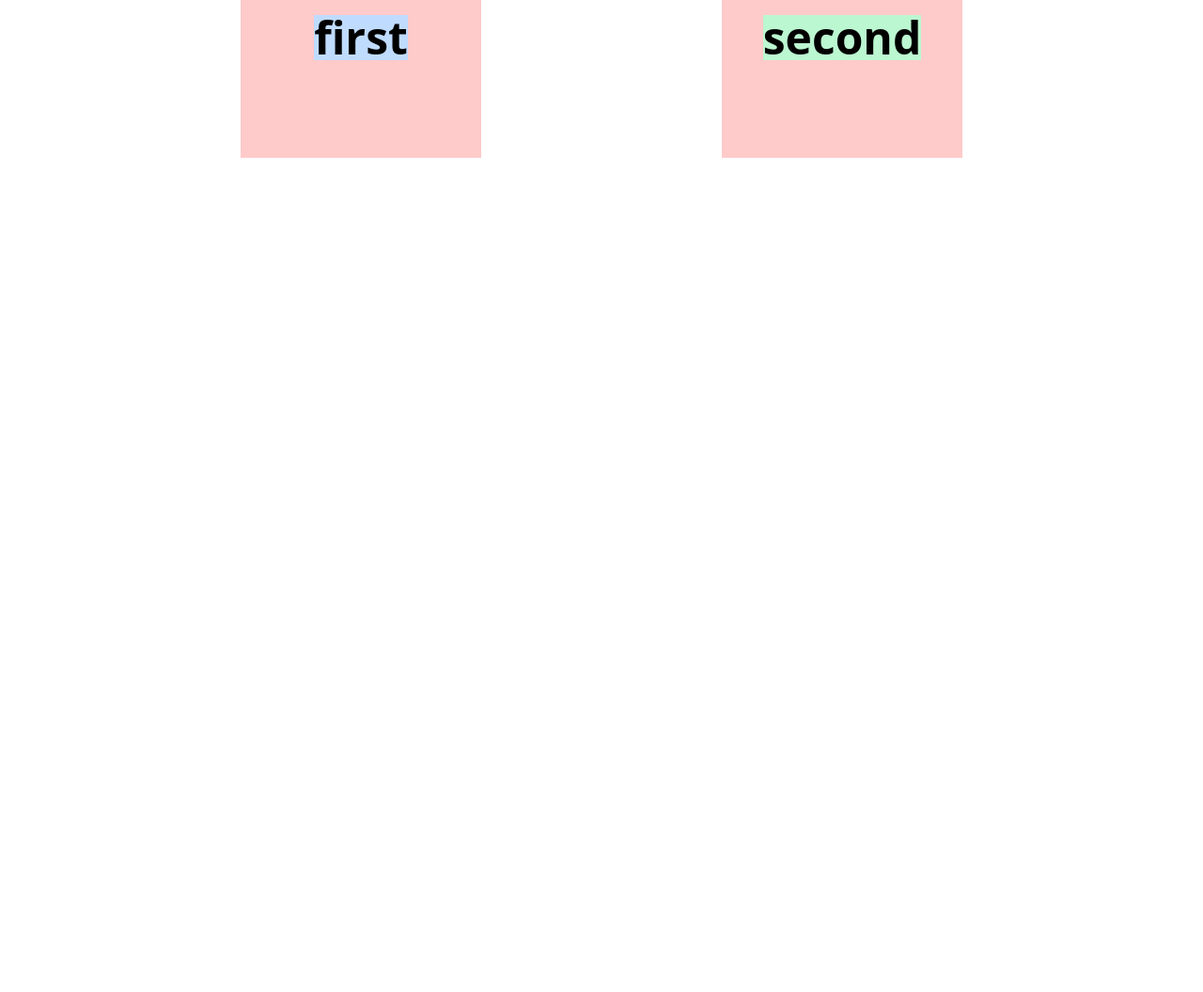
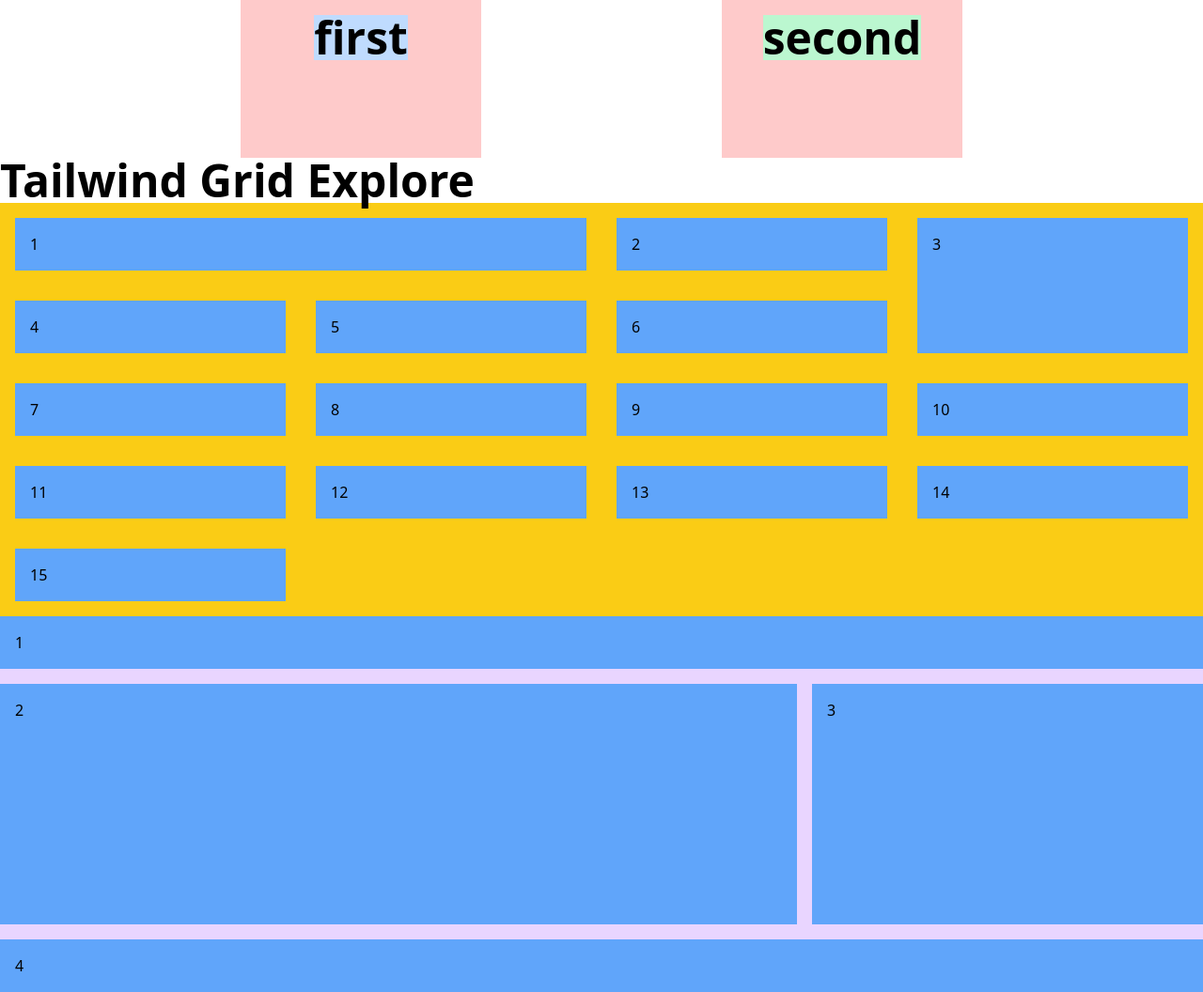
Before and after one commit to niemand20/tailwind-css, a plain HTML site: page index.html in a window 1280 px wide. Shown: the part 500-1556 px from the top of the page at 94% size. Before the commit the page ends 800 px from the top, so only its background shows below. Drawn offline with nearby package versions, Linux system fonts and the light colour scheme.

Commit message:
tailwind exploration

```diff
--- a/index.html
+++ b/index.html
@@ -44,5 +44,29 @@
             <h2 class="text-5xl font-bold bg-green-200">second</h2>
         </div>
     </section>
+    <h2 class="text-5xl font-bold">Tailwind Grid Explore</h2>
+    <section class="bg-yellow-400 grid grid-cols-4">
+        <div class="bg-blue-400 m-4 p-4 col-span-2">1</div>
+        <div class="bg-blue-400 m-4 p-4">2</div>
+        <div class="bg-blue-400 m-4 p-4 row-span-2">3</div>
+        <div class="bg-blue-400 m-4 p-4">4</div>
+        <div class="bg-blue-400 m-4 p-4">5</div>
+        <div class="bg-blue-400 m-4 p-4">6</div>
+        <div class="bg-blue-400 m-4 p-4">7</div>
+        <div class="bg-blue-400 m-4 p-4">8</div>
+        <div class="bg-blue-400 m-4 p-4">9</div>
+        <div class="bg-blue-400 m-4 p-4">10</div>
+        <div class="bg-blue-400 m-4 p-4">11</div>
+        <div class="bg-blue-400 m-4 p-4">12</div>
+        <div class="bg-blue-400 m-4 p-4">13</div>
+        <div class="bg-blue-400 m-4 p-4">14</div>
+        <div class="bg-blue-400 m-4 p-4">15</div>
+    </section>
+    <section class="grid grid-cols-3 bg-purple-200 gap-4">
+        <div class="bg-blue-400 col-span-3 p-4">1</div>
+        <div class="bg-blue-400 col-span-2 row-span-2 p-4">2</div>
+        <div class="bg-blue-400 h-64 row-span-2 p-4">3</div>
+        <div class="bg-blue-400 col-span-3 p-4">4</div>
+    </section>
 </body>
 </html>
```
